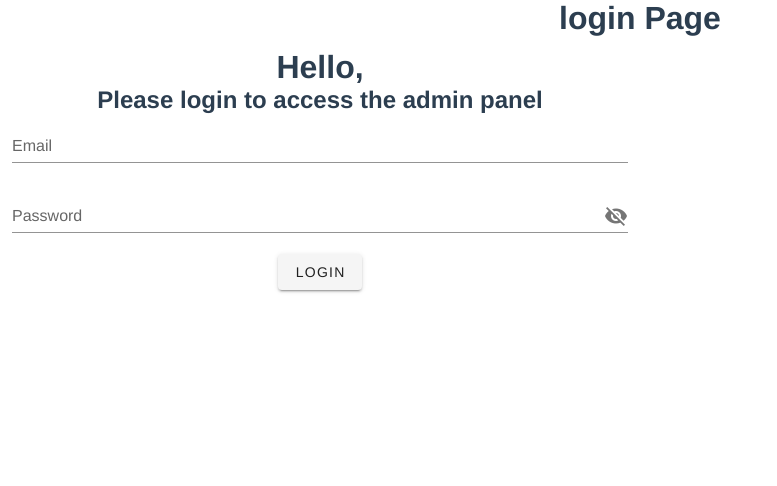
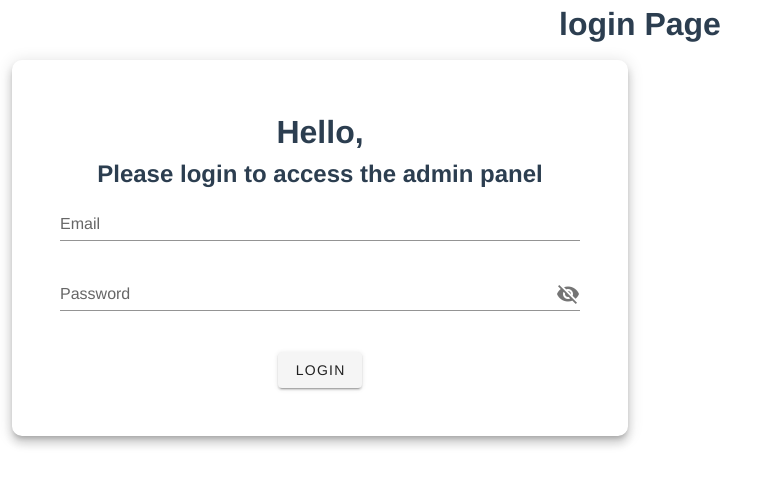
Before and after one commit to aloysb/KYC_admin_panel, a Vue app: page /#/ in a window 1280 px wide. Shown: the top 486 px of the page, without its empty margins (0-777 px from the left). Built offline with nearby package versions, Linux system fonts and the light colour scheme.

Commit message:
Add login form with credentials checking

```diff
--- a/src/App.vue
+++ b/src/App.vue
@@ -1,7 +1,9 @@
 <template>
+  <v-app>
   <div id="app">
     <router-view/>
   </div>
+</v-app>
 </template>
 
 <style lang="scss">
--- a/src/components/Login.vue
+++ b/src/components/Login.vue
@@ -34,18 +34,12 @@ export default {
     methods: {
         submit() {
             this.badCredentials = false;
-            //Add to use cors-anywhere to allow for CORS. We might have to fix that.
             axios.post('https://kyc.to.wtf/api/admin/login',{ "email": this.email,
               "password": this.password})
               .then(res => console.log('TOKEN ' + res.data.token))
-              .catch(() => this.badCredentials = true)
-            // console.log(this.email)
-            // if (this.email == "email" & this.password == "admin123"){
-            //   this.badCredentials = false;
-            //   this.$emit('logged-in');
-            // } else {
-            //   this.badCredentials = true;
-
+              .catch(err => {
+                console.log(err);
+                this.badCredentials = true});
         }
     }
 }
```
